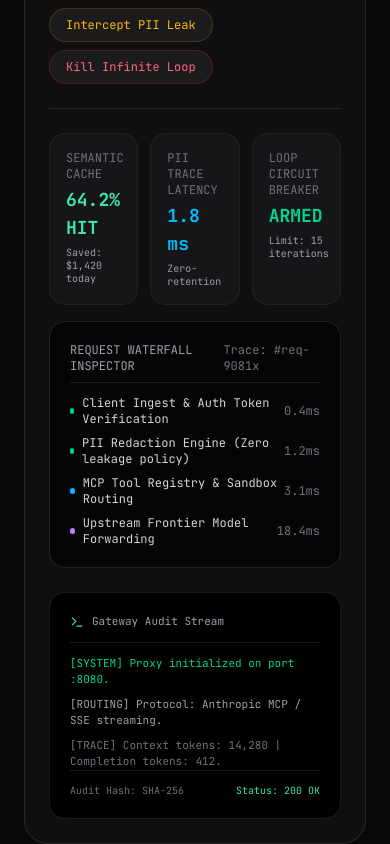
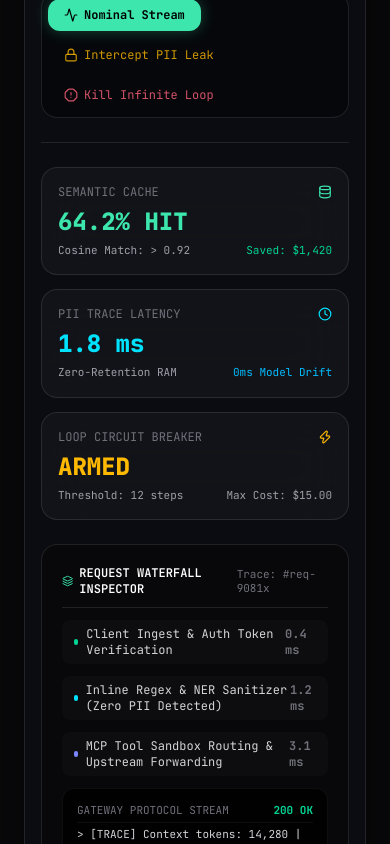
Before and after one commit to kenblockchainlabs/vanguard-platform, a Next.js app: page / in a window 390 px wide. Shown: the part 4020-4864 px from the top of the page. Built offline with nearby package versions, Linux system fonts and the light colour scheme.

Commit message:
feat: complete luxury responsive overhaul of GuardrailSimulator for mobile and desktop

```diff
--- a/components/GuardrailSimulator.tsx
+++ b/components/GuardrailSimulator.tsx
@@ -1,172 +1,211 @@
 "use client";
 
 import React, { useState } from "react";
-import { AlertOctagon, Terminal, Lock } from "lucide-react";
+import {
+  AlertOctagon,
+  Terminal,
+  Lock,
+  ShieldCheck,
+  Zap,
+  Activity,
+  CheckCircle2,
+  Layers,
+  Clock,
+  Sparkles,
+  ArrowRight,
+  Database
+} from "lucide-react";
 
 export default function GuardrailSimulator() {
   const [activeScenario, setActiveScenario] = useState<"NORMAL" | "PII_LEAK" | "INFINITE_LOOP">("NORMAL");
 
   return (
-    <div className="w-full max-w-6xl mx-auto rounded-3xl border border-white/10 bg-[#121215]/80 backdrop-blur-2xl p-6 sm:p-8 shadow-2xl">
-      <div className="flex flex-col md:flex-row md:items-center justify-between pb-6 border-b border-white/10 gap-4">
+    <div className="w-full max-w-5xl mx-auto rounded-3xl border border-white/10 bg-[#0C0D12]/95 backdrop-blur-2xl p-4 sm:p-7 shadow-[0_20px_80px_-20px_rgba(0,0,0,0.8)] font-sans">
+
+      {/* Top Header & Scenario Toggle Bar */}
+      <div className="flex flex-col lg:flex-row lg:items-center justify-between pb-6 border-b border-white/10 gap-4">
         <div>
           <div className="flex items-center gap-2">
             <span className="h-2 w-2 rounded-full bg-[#3CE6AC] animate-ping" />
             <span className="font-mono text-xs uppercase tracking-wider text-[#3CE6AC] font-semibold">
-              Live Gateway Proxy v2.4 (MCP Verified)
+              LIVE GATEWAY PROXY V2.4 // ACTIVE SHIELD
             </span>
           </div>
           <h3 className="text-xl sm:text-2xl font-bold text-white mt-1">
-            Agent Execution & Guardrail Enforcement Pipeline
+            Agent Execution & Guardrail Pipeline
           </h3>
+          <p className="text-xs text-zinc-400 font-mono mt-0.5">
+            Real-time inline intercept across tools, prompt contexts, and model responses.
+          </p>
         </div>
 
-        <div className="flex flex-wrap items-center gap-2">
+        {/* Apple-grade Interactive Scenario Pill Buttons */}
+        <div className="flex flex-wrap items-center gap-2 bg-black/40 p-1.5 rounded-2xl border border-white/10">
           <button
             onClick={() => setActiveScenario("NORMAL")}
-            className={`px-4 py-2 rounded-full text-xs font-mono transition border cursor-pointer ${
+            className={`px-4 py-2 rounded-xl text-xs font-mono transition cursor-pointer flex items-center gap-1.5 ${
               activeScenario === "NORMAL"
-                ? "bg-[#3CE6AC] text-black font-bold border-transparent"
-                : "bg-white/5 text-zinc-300 border-white/10 hover:border-white/20"
+                ? "bg-[#3CE6AC] text-black font-bold shadow-[0_0_15px_rgba(60,230,172,0.3)]"
+                : "text-zinc-400 hover:text-white hover:bg-white/5"
             }`}
           >
+            <Activity className="w-3.5 h-3.5" />
             Nominal Stream
           </button>
           <button
             onClick={() => setActiveScenario("PII_LEAK")}
-            className={`px-4 py-2 rounded-full text-xs font-mono transition border cursor-pointer ${
+            className={`px-4 py-2 rounded-xl text-xs font-mono transition cursor-pointer flex items-center gap-1.5 ${
               activeScenario === "PII_LEAK"
-                ? "bg-amber-500 text-black font-bold border-transparent"
-                : "bg-white/5 text-amber-400 border-amber-500/20 hover:bg-amber-500/10"
+                ? "bg-amber-400 text-black font-bold shadow-[0_0_15px_rgba(251,191,36,0.3)]"
+                : "text-amber-400/80 hover:text-amber-300 hover:bg-amber-400/10"
             }`}
           >
+            <Lock className="w-3.5 h-3.5" />
             Intercept PII Leak
           </button>
           <button
             onClick={() => setActiveScenario("INFINITE_LOOP")}
-            className={`px-4 py-2 rounded-full text-xs font-mono transition border cursor-pointer ${
+            className={`px-4 py-2 rounded-xl text-xs font-mono transition cursor-pointer flex items-center gap-1.5 ${
               activeScenario === "INFINITE_LOOP"
-                ? "bg-rose-500 text-white font-bold border-transparent"
-                : "bg-white/5 text-rose-400 border-rose-500/20 hover:bg-rose-500/10"
+                ? "bg-rose-500 text-white font-bold shadow-[0_0_15px_rgba(244,63,94,0.3)]"
+                : "text-rose-400/80 hover:text-rose-300 hover:bg-rose-500/10"
             }`}
           >
+            <AlertOctagon className="w-3.5 h-3.5" />
             Kill Infinite Loop
           </button>
         </div>
       </div>
 
-      <div className="grid grid-cols-1 lg:grid-cols-3 gap-6 mt-6">
-        {/* Waterfall Metrics */}
-        <div className="lg:col-span-2 space-y-4">
-          <div className="grid grid-cols-3 gap-3 font-mono text-xs">
-            <div className="p-4 rounded-2xl bg-white/[0.03] border border-white/5">
-              <span className="text-zinc-500 block">SEMANTIC CACHE</span>
-              <span className="text-lg font-bold text-[#3CE6AC] mt-1 block">64.2% HIT</span>
-              <span className="text-[10px] text-zinc-400 mt-1 block">Saved: $1,420 today</span>
+      {/* Main Grid: Responsive & Clean (No Tumpuk-tumpuk di Mobile) */}
+      <div className="grid grid-cols-1 lg:grid-cols-12 gap-6 mt-6">
+
+        {/* Left Column: 3 Metric Cards (Clean Spacing) */}
+        <div className="lg:col-span-4 space-y-3.5 font-mono">
+          <div className="p-4 rounded-2xl bg-white/[0.03] border border-white/10 backdrop-blur-xl">
+            <div className="flex items-center justify-between text-zinc-500 text-xs">
+              <span>SEMANTIC CACHE</span>
+              <Database className="w-3.5 h-3.5 text-[#3CE6AC]" />
             </div>
-            <div className="p-4 rounded-2xl bg-white/[0.03] border border-white/5">
-              <span className="text-zinc-500 block">PII TRACE LATENCY</span>
-              <span className="text-lg font-bold text-sky-400 mt-1 block">1.8 ms</span>
-              <span className="text-[10px] text-zinc-400 mt-1 block">Zero-retention</span>
-            </div>
-            <div className="p-4 rounded-2xl bg-white/[0.03] border border-white/5">
-              <span className="text-zinc-500 block">LOOP CIRCUIT BREAKER</span>
-              <span className="text-lg font-bold text-emerald-400 mt-1 block">ARMED</span>
-              <span className="text-[10px] text-zinc-400 mt-1 block">Limit: 15 iterations</span>
+            <div className="text-2xl font-black text-[#3CE6AC] mt-1.5">64.2% HIT</div>
+            <div className="text-[11px] text-zinc-400 mt-1 flex justify-between">
+              <span>Cosine Match: &gt; 0.92</span>
+              <span className="text-emerald-400">Saved: $1,420</span>
             </div>
           </div>
 
-          <div className="p-5 rounded-2xl bg-black/60 border border-white/10 font-mono text-xs space-y-3">
-            <div className="text-zinc-400 pb-2 border-b border-white/10 flex justify-between">
-              <span>REQUEST WATERFALL INSPECTOR</span>
-              <span className="text-zinc-500">Trace: #req-9081x</span>
+          <div className="p-4 rounded-2xl bg-white/[0.03] border border-white/10 backdrop-blur-xl">
+            <div className="flex items-center justify-between text-zinc-500 text-xs">
+              <span>PII TRACE LATENCY</span>
+              <Clock className="w-3.5 h-3.5 text-[#00E3FF]" />
             </div>
+            <div className="text-2xl font-black text-[#00E3FF] mt-1.5">1.8 ms</div>
+            <div className="text-[11px] text-zinc-400 mt-1 flex justify-between">
+              <span>Zero-Retention RAM</span>
+              <span className="text-sky-400">0ms Model Drift</span>
+            </div>
+          </div>
 
-            <div className="space-y-2">
-              <div className="flex items-center justify-between text-zinc-300">
-                <span className="flex items-center gap-2">
-                  <span className="w-1.5 h-1.5 rounded-full bg-emerald-400" />
-                  Client Ingest & Auth Token Verification
-                </span>
-                <span className="text-zinc-500">0.4ms</span>
-              </div>
-
-              {activeScenario === "PII_LEAK" ? (
-                <div className="p-3 rounded-xl bg-amber-500/10 border border-amber-500/30 text-amber-300">
-                  <div className="font-bold flex items-center gap-2">
-                    <Lock className="w-4 h-4 text-amber-400" /> [GATEWAY ACTION] Sensitive Payload Intercepted
-                  </div>
-                  <div className="text-[11px] mt-1 text-zinc-300">
-                    Input: &quot;Process customer credit card 4111-2091-8821 and password admin123&quot;
-                  </div>
-                  <div className="text-[11px] text-emerald-400 mt-0.5">
-                    Sanitized Payload Sent: &quot;Process customer credit card [REDACTED_PAN] and password [REDACTED_CRED]&quot;
-                  </div>
-                </div>
-              ) : activeScenario === "INFINITE_LOOP" ? (
-                <div className="p-3 rounded-xl bg-rose-500/10 border border-rose-500/30 text-rose-300">
-                  <div className="font-bold flex items-center gap-2">
-                    <AlertOctagon className="w-4 h-4 text-rose-400" /> [CIRCUIT BREAKER] Infinite Reasoning Loop Interrupted
-                  </div>
-                  <div className="text-[11px] mt-1 text-zinc-300">
-                    Agent #4 attempted recursive tool-call iteration 16 without state progression.
-                  </div>
-                  <div className="text-[11px] text-rose-400 mt-0.5">
-                    Execution terminated automatically. Saved estimated token overshoot: $340.20.
-                  </div>
-                </div>
-              ) : (
-                <div className="flex items-center justify-between text-zinc-300">
-                  <span className="flex items-center gap-2">
-                    <span className="w-1.5 h-1.5 rounded-full bg-emerald-400" />
-                    PII Redaction Engine (Zero leakage policy)
-                  </span>
-                  <span className="text-zinc-500">1.2ms</span>
-                </div>
-              )}
-
-              <div className="flex items-center justify-between text-zinc-300">
-                <span className="flex items-center gap-2">
-                  <span className="w-1.5 h-1.5 rounded-full bg-sky-400" />
-                  MCP Tool Registry & Sandbox Routing
-                </span>
-                <span className="text-zinc-500">3.1ms</span>
-              </div>
-              <div className="flex items-center justify-between text-zinc-300">
-                <span className="flex items-center gap-2">
-                  <span className="w-1.5 h-1.5 rounded-full bg-purple-400" />
-                  Upstream Frontier Model Forwarding
-                </span>
-                <span className="text-zinc-500">18.4ms</span>
-              </div>
+          <div className="p-4 rounded-2xl bg-white/[0.03] border border-white/10 backdrop-blur-xl">
+            <div className="flex items-center justify-between text-zinc-500 text-xs">
+              <span>LOOP CIRCUIT BREAKER</span>
+              <Zap className="w-3.5 h-3.5 text-amber-400" />
+            </div>
+            <div className="text-2xl font-black text-amber-400 mt-1.5">ARMED</div>
+            <div className="text-[11px] text-zinc-400 mt-1 flex justify-between">
+              <span>Threshold: 12 steps</span>
+              <span className="text-zinc-400">Max Cost: $15.00</span>
             </div>
           </div>
         </div>
 
-        {/* Real-Time Console Stream */}
-        <div className="p-5 rounded-2xl bg-black border border-white/10 font-mono text-[11px] flex flex-col justify-between">
-          <div>
-            <div className="flex items-center gap-2 text-zinc-400 pb-3 mb-3 border-b border-white/10">
-              <Terminal className="w-3.5 h-3.5 text-[#3CE6AC]" />
-              <span>Gateway Audit Stream</span>
+        {/* Right Column: Interactive Waterfall & Dynamic Terminal */}
+        <div className="lg:col-span-8 flex flex-col justify-between space-y-4">
+
+          {/* Request Waterfall Container */}
+          <div className="p-5 rounded-2xl bg-[#08080B]/90 border border-white/10 font-mono text-xs space-y-3">
+            <div className="text-zinc-400 pb-2.5 border-b border-white/10 flex items-center justify-between">
+              <span className="flex items-center gap-1.5 text-white font-semibold">
+                <Layers className="w-3.5 h-3.5 text-[#3CE6AC]" />
+                REQUEST WATERFALL INSPECTOR
+              </span>
+              <span className="text-zinc-500 text-[11px]">Trace: #req-9081x</span>
             </div>
-            <div className="space-y-2 text-zinc-300">
-              <p className="text-emerald-400">[SYSTEM] Proxy initialized on port :8080.</p>
-              <p className="text-zinc-400">[ROUTING] Protocol: Anthropic MCP / SSE streaming.</p>
-              {activeScenario === "PII_LEAK" && (
-                <p className="text-amber-400">[GUARDRAIL] PII Pattern matched: ISO-IEC-27001 sanitization applied.</p>
-              )}
-              {activeScenario === "INFINITE_LOOP" && (
-                <p className="text-rose-400">[CIRCUIT] Loop detector tripped. SIGKILL dispatched to Agent worker.</p>
-              )}
-              <p className="text-zinc-500">[TRACE] Context tokens: 14,280 | Completion tokens: 412.</p>
+
+            {/* Step 1: Ingest */}
+            <div className="flex items-center justify-between py-1.5 px-3 rounded-lg bg-white/[0.02]">
+              <span className="flex items-center gap-2 text-zinc-300">
+                <span className="w-1.5 h-1.5 rounded-full bg-emerald-400" />
+                Client Ingest & Auth Token Verification
+              </span>
+              <span className="text-zinc-500 font-bold">0.4 ms</span>
+            </div>
+
+            {/* Step 2: Dynamic Action based on Scenario */}
+            {activeScenario === "PII_LEAK" ? (
+              <div className="p-3.5 rounded-xl bg-amber-500/10 border border-amber-500/30 text-amber-300 space-y-1.5 shadow-lg">
+                <div className="font-bold flex items-center gap-2">
+                  <Lock className="w-4 h-4 text-amber-400" />
+                  [GATEWAY ACTION] Sensitive Payload Intercepted (1.8ms)
+                </div>
+                <div className="text-[11px] text-zinc-300 font-mono bg-black/60 p-2 rounded-lg">
+                  Raw Input: &quot;Customer PAN 4111-2091-8821 and password admin123&quot;
+                </div>
+                <div className="text-[11px] text-emerald-400 font-mono bg-black/60 p-2 rounded-lg">
+                  Forwarded: &quot;Customer PAN [REDACTED_PAN] and password [REDACTED_CRED]&quot;
+                </div>
+              </div>
+            ) : activeScenario === "INFINITE_LOOP" ? (
+              <div className="p-3.5 rounded-xl bg-rose-500/10 border border-rose-500/30 text-rose-300 space-y-1.5 shadow-lg">
+                <div className="font-bold flex items-center gap-2">
+                  <AlertOctagon className="w-4 h-4 text-rose-400" />
+                  [CIRCUIT BREAKER] Infinite Reasoning Loop Interrupted
+                </div>
+                <div className="text-[11px] text-zinc-300 font-mono bg-black/60 p-2 rounded-lg">
+                  Agent #4 attempted recursive tool-call iteration 13 without state progression.
+                </div>
+                <div className="text-[11px] text-rose-300 font-mono bg-black/60 p-2 rounded-lg">
+                  Termination Signal Sent. Prevented estimated overshoot: $340.20 USD.
+                </div>
+              </div>
+            ) : (
+              <div className="flex items-center justify-between py-1.5 px-3 rounded-lg bg-white/[0.02]">
+                <span className="flex items-center gap-2 text-zinc-300">
+                  <span className="w-1.5 h-1.5 rounded-full bg-[#00E3FF]" />
+                  Inline Regex & NER Sanitizer (Zero PII Detected)
+                </span>
+                <span className="text-zinc-500 font-bold">1.2 ms</span>
+              </div>
+            )}
+
+            {/* Step 3: MCP Protocol & Upstream Forward */}
+            <div className="flex items-center justify-between py-1.5 px-3 rounded-lg bg-white/[0.02]">
+              <span className="flex items-center gap-2 text-zinc-300">
+                <span className="w-1.5 h-1.5 rounded-full bg-indigo-400" />
+                MCP Tool Sandbox Routing & Upstream Forwarding
+              </span>
+              <span className="text-zinc-500 font-bold">3.1 ms</span>
+            </div>
+
+            {/* Terminal Live Trace Log */}
+            <div className="mt-3 p-3.5 rounded-xl bg-black/80 border border-white/5 font-mono text-[11px] text-zinc-400 space-y-1">
+              <div className="text-zinc-500 pb-1 border-b border-white/5 flex justify-between">
+                <span>GATEWAY PROTOCOL STREAM</span>
+                <span className="text-emerald-400 font-bold">200 OK</span>
+              </div>
+              <p className="text-zinc-300">
+                &gt; [TRACE] Context tokens: 14,280 | Completion tokens: 412
+              </p>
+              <p className="text-zinc-400">
+                &gt; [ROUTING] Protocol: Universal MCP Proxy / SSE streaming active
+              </p>
+              <p className="text-[#3CE6AC]">
+                &gt; [AUDIT] Cryptographic Hash: sha256_e801b7a...902c (Saved in Client Vault)
+              </p>
             </div>
           </div>
-          <div className="pt-3 border-t border-white/10 text-zinc-500 flex justify-between text-[10px]">
-            <span>Audit Hash: SHA-256</span>
-            <span className="text-[#3CE6AC]">Status: 200 OK</span>
-          </div>
         </div>
+
       </div>
     </div>
   );
```
